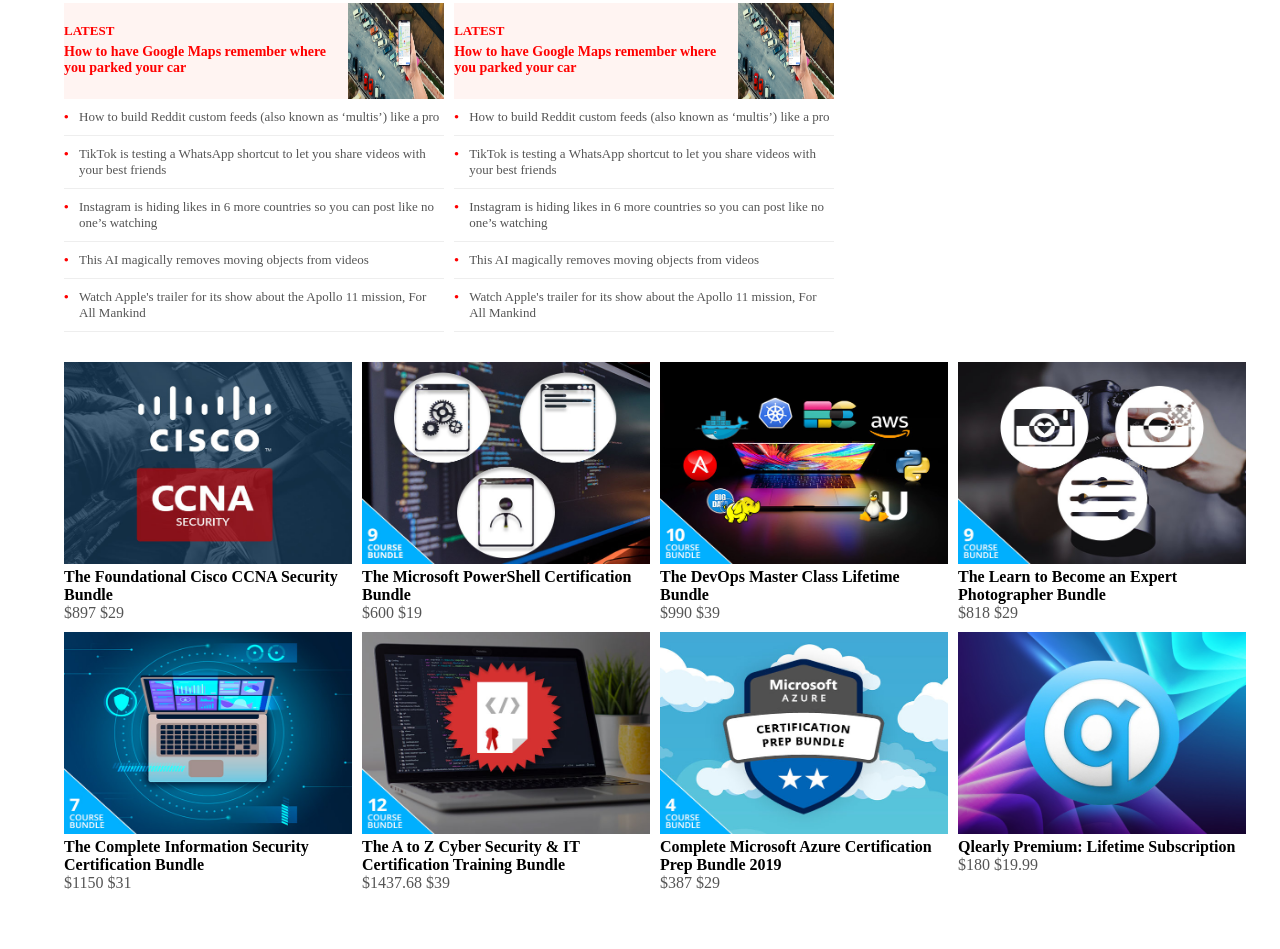
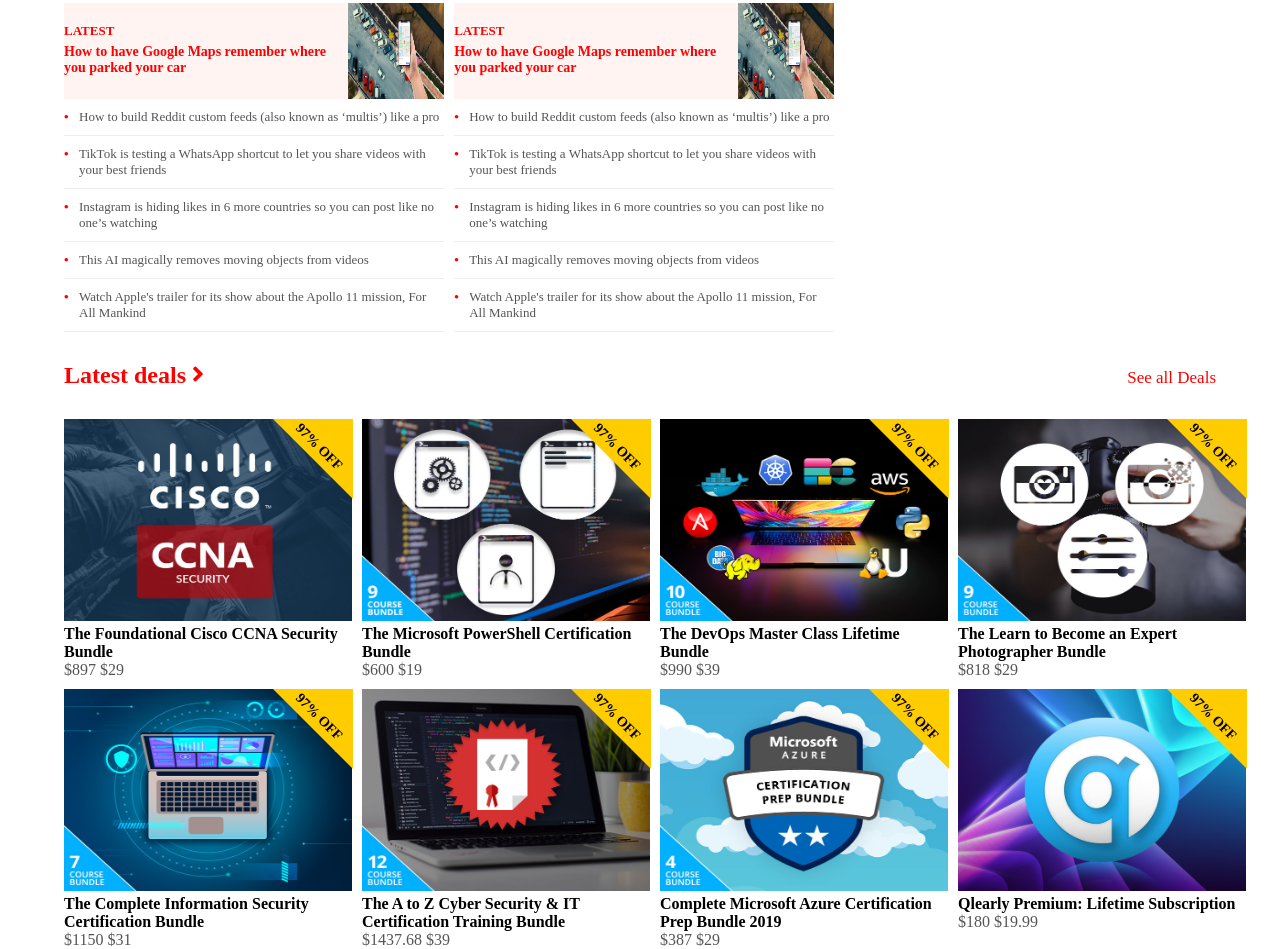
Before and after one commit to Urchmaney/Responsive-Design, a plain HTML site: page index.html in a window 1280 px wide. Shown: the part 3181-4130 px from the top of the page. Before the commit the page ends 4073 px from the top, so only its background shows below. Drawn offline with Linux system fonts and the light colour scheme.

Commit message:
Finish styling section 5 div

```diff
--- a/css/small-screens.css
+++ b/css/small-screens.css
@@ -28,3 +28,32 @@
   #section-3>ul li {
     margin-top: 10px;
   }
+
+  #section-5 article{
+    position: relative;
+    margin-top:10px;
+    height:80px;
+
+  }
+
+  #section-5 article p{
+
+    margin-left:90px;
+
+  }
+
+  #section-5 article img{
+    width:75px;
+    height: 75px;
+    position: absolute;
+    top:0px;
+    left:0px;
+
+
+  }
+
+
+  #section-5 article div{
+
+    display:none;
+}
--- a/css/style.css
+++ b/css/style.css
@@ -283,6 +283,10 @@
      height:202px;
  }
 
+ #section-5 article{
+    position: relative;
+}
+
 
  #section-5{
     width: 1192px;
@@ -303,6 +307,69 @@
 }
 
 
+#section-5-container h2{
+    color:red;
+    width:1193px;
+    margin: auto;
+    max-width: 90%;
+    margin-top: 30px;
+}
+
+#section-5-container h2 span{
+
+   float:right;
+}
+#section-5-container h2 span a{
+   text-decoration: none;
+   color:red;
+   font-size:17px;
+   font-weight: 100;
+ }
+/*
+ #section-5 article div{
+
+    background: linear-gradient(to top right , rgba(0,0,0,0) 50%, #ff0 50%, #ff0);
+    text-transform: rotate(-90deg);
+    position: absolute;
+    width:80px;
+    height:80px;
+    color :black;
+    right:0px;
+    top:0px;
+    text-align:center;
+} */
+
+
+
+#section-5 article div{
+
+    clip-path: polygon(0% 0%,100% 0%,100% 100%);
+   background-color: #ffcc00;
+
+    position: absolute;
+    width:80px;
+    height:80px;
+    color :black;
+    right:-1px;
+    top:0px;
+    text-align:center;
+}
+
+
+
+#section-5 article div span{
+    top: 20px;
+    right: 5px;
+    font-size: 14px;
+    display: block;
+    position: absolute;
+
+    font-weight: 900;
+    transform: rotate(45deg);
+
+}
+
+
 
 .clear {
     clear: both;
--- a/index.html
+++ b/index.html
@@ -697,8 +697,17 @@
             </article>
         </section>
 
-        <section id="section-5">
+        <section id="section-5-container">
+
+
+            <h2>
+                Latest deals <i class="fas fa-angle-right"></i> <span><a href="#">See all Deals</a></span>
+            </h2>
+            <div id="section-5">
                 <article>
+                    <div>
+                        <span>97% OFF</span>
+                    </div>
                     <img src="images/section5-img1.jpg" alt="Image 1">
                     <p>
                         The Foundational Cisco CCNA Security Bundle
@@ -708,6 +717,9 @@
                     </p>
                 </article>
                 <article>
+                    <div>
+                            <span>97% OFF</span>
+                    </div>
                     <img src="images/section5-img2.jpg" alt="Image 2">
                     <p>
                         The Microsoft PowerShell Certification Bundle
@@ -717,6 +729,9 @@
                     </p>
                 </article>
                 <article>
+                    <div>
+                            <span>97% OFF</span>
+                    </div>
                     <img src="images/section5-img3.jpg" alt="Image 1">
                     <p>
                         The DevOps Master Class Lifetime Bundle
@@ -726,6 +741,9 @@
                     </p>
                 </article>
                 <article>
+                    <div>
+                            <span>97% OFF</span>
+                    </div>
                     <img src="images/section5-img4.jpg" alt="Image 1">
                     <p>
                         The Learn to Become an Expert Photographer Bundle
@@ -736,6 +754,9 @@
                 </article>
 
                 <article>
+                    <div>
+                            <span>97% OFF</span>
+                    </div>
                     <img src="images/section5-img5.jpg" alt="Image 1">
                     <p>
                         The Complete Information Security Certification Bundle
@@ -745,6 +766,9 @@
                     </p>
                 </article>
                 <article>
+                    <div>
+                            <span>97% OFF</span>
+                    </div>
                     <img src="images/section5-img6.jpg" alt="Image 1">
                     <p>
                         The A to Z Cyber Security & IT Certification Training Bundle
@@ -754,6 +778,9 @@
                     </p>
                 </article>
                 <article>
+                    <div>
+                            <span>97% OFF</span>
+                    </div>
                     <img src="images/section5-img7.jpg" alt="Image 1">
                     <p>
                         Complete Microsoft Azure Certification Prep Bundle 2019
@@ -763,6 +790,9 @@
                     </p>
                 </article>
                 <article>
+                    <div>
+                            <span>97% OFF</span>
+                    </div>
                     <img src="images/section5-img8.jpg" alt="Image 1">
                     <p>
                         Qlearly Premium: Lifetime Subscription
@@ -771,6 +801,8 @@
                         $180 $19.99
                     </p>
                 </article>
+            </div>
+
         </section>
     </main>
     <footer>
```
Lines whose indentation alone changed are shown as unchanged.
